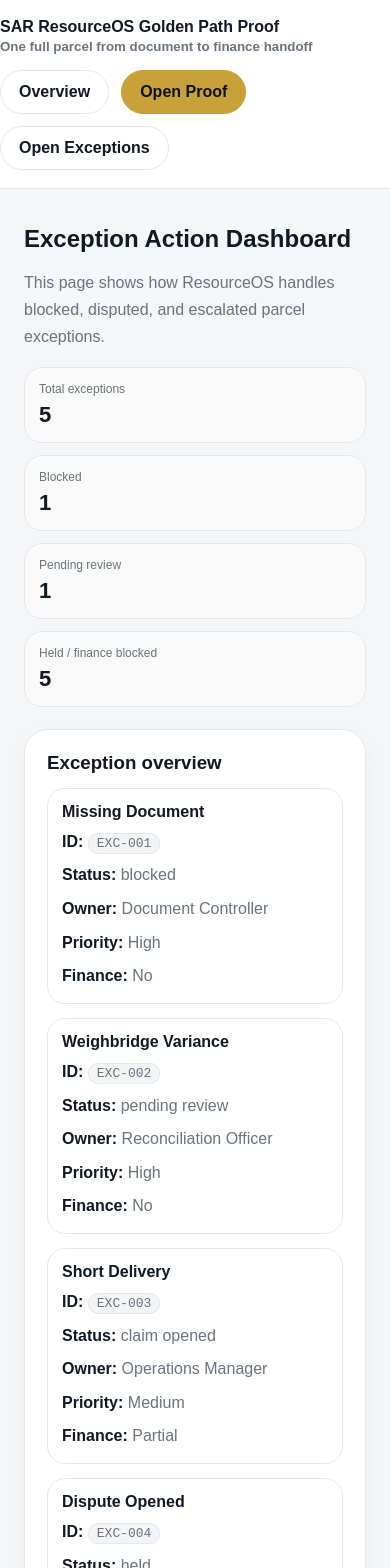
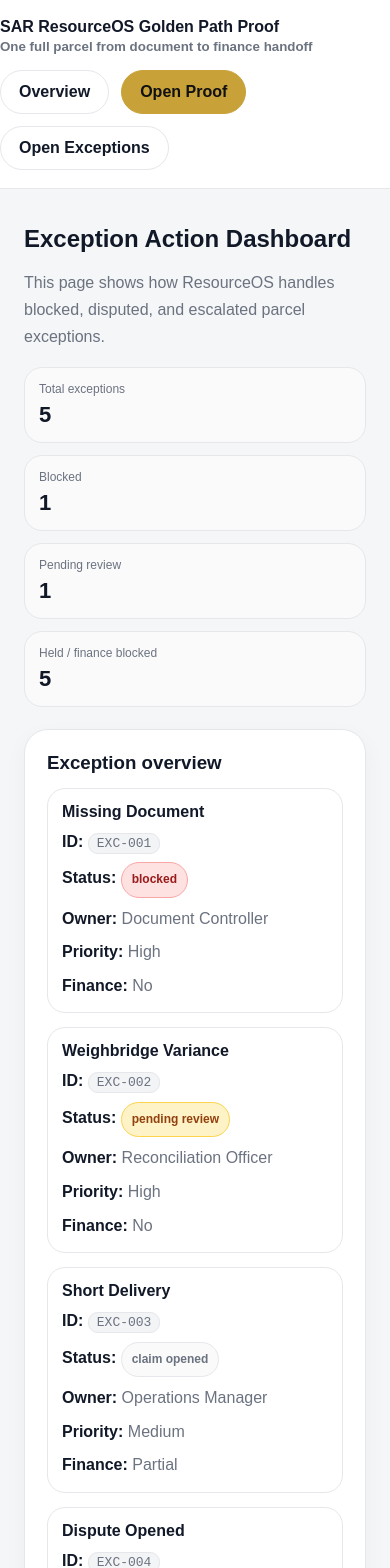
Before and after one commit to shobanesiyanda/sar-resourceos-golden-path-proof, a Next.js app: page /exceptions in a window 390 px wide. Shown: the top 1568 px of the page. Built offline with nearby package versions, Linux system fonts and the light colour scheme.

Commit message:
Fix mobile status badges

```diff
--- a/app/exceptions/page.tsx
+++ b/app/exceptions/page.tsx
@@ -78,7 +78,24 @@ export default function ExceptionsPage() {
       <div className="mobile-exception-card" key={item.id}>
         <strong>{item.type}</strong>
         <div className="row"><strong>ID:</strong> <span className="code">{item.id}</span></div>
-        <div className="row"><strong>Status:</strong> {item.status}</div>
+        <div className="row">
+  <strong>Status:</strong>{" "}
+  <span
+    className={
+      item.status === "blocked"
+        ? "badge badge-blocked"
+        : item.status === "pending review"
+        ? "badge badge-pending"
+        : item.status === "held"
+        ? "badge badge-held"
+        : item.status === "manual approval required"
+        ? "badge badge-approval"
+        : "badge"
+    }
+  >
+    {item.status}
+  </span>
+</div>
         <div className="row"><strong>Owner:</strong> {item.owner}</div>
         <div className="row"><strong>Priority:</strong> {item.priority}</div>
         <div className="row"><strong>Finance:</strong> {item.financeAllowed}</div>
```
